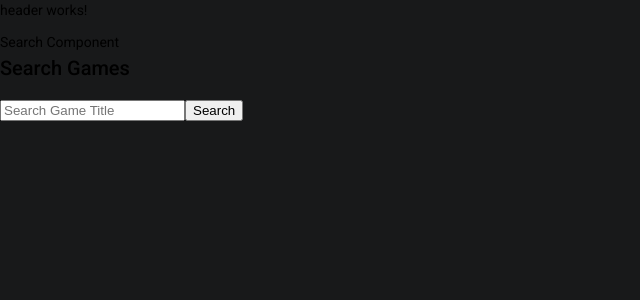
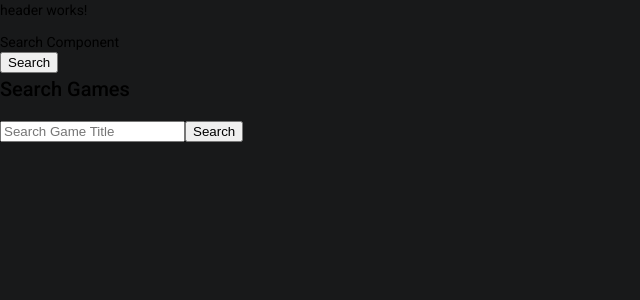
Before and after one commit to Kieran815/vg-registry, an Angular app: page /search in a window 1280 px wide. Shown: the top 300 px of the page, without its empty margins (0-640 px from the left). Built offline with nearby package versions, Linux system fonts and the light colour scheme.

Commit message:
Connected Front-End to Back-End :)

```diff
--- a/src/app/app.component.ts
+++ b/src/app/app.component.ts
@@ -6,5 +6,5 @@ import { Component } from '@angular/core';
   styleUrls: ['./app.component.css']
 })
 export class AppComponent {
-
+  title = "vg-registry";
 }
--- a/src/app/search/search.component.html
+++ b/src/app/search/search.component.html
@@ -1,6 +1,7 @@
 {{title}}
 
 <section>
+  <input (click)="getGamesList()" type="submit" value="Search"/>
   <h2>Search Games</h2>
   <input [(ngModel)]="gameTitleSearch" type="text" placeholder="Search Game Title"/>
   <input (click)="findGame(gameTitleSearch)" type="submit" value="Search"/>
@@ -8,7 +9,7 @@
 </section>
 
 <section  *ngIf="titleSearchResults != undefined">
-  <h3>{{titleSearchResults.count}}:</h3>
+  <h3>Found {{titleSearchResults.count}} Results:</h3>
     <mat-card *ngFor="let game of titleSearchResults.results; let i = index">
       {{i}}:
       <mat-card-title-group>
--- a/src/app/search/search.component.ts
+++ b/src/app/search/search.component.ts
@@ -25,6 +25,14 @@ export class SearchComponent implements OnInit {
       });
   }
 
+  getGamesList() {
+    console.log("Connecting to IVGR DataBase...");
+    this.http.get("http://localhost:9092/api/lists")
+    .subscribe((response) => {
+      console.log(response);
+    })
+  }
+
   ngOnInit(): void {
   }
 
```
